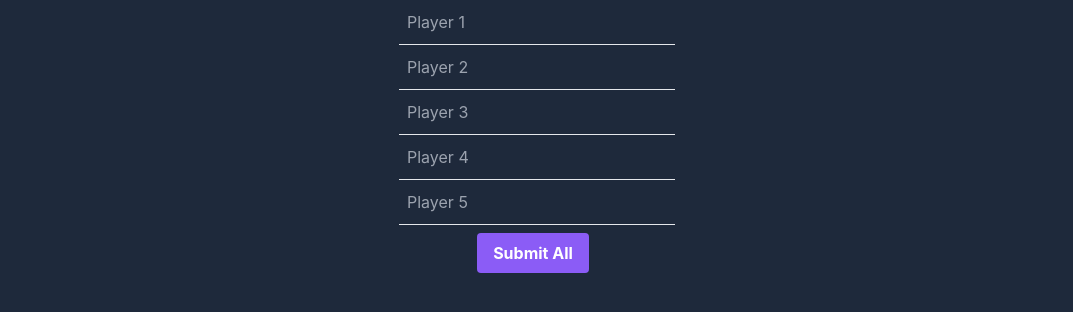
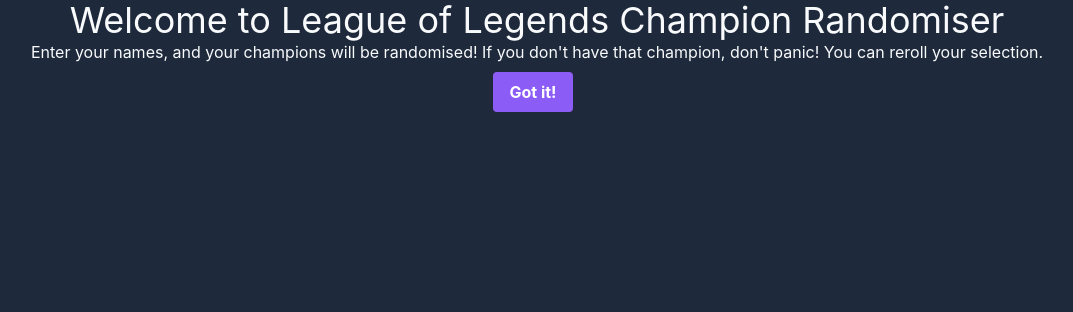
Before and after one commit to JakeSaterlay/FiveManSpiceV2, a React (Create React App) app: page / in a window 1280 px wide. Shown: the top 312 px of the page, without its empty margins (103-1176 px from the left). Built offline with nearby package versions, Linux system fonts and the light colour scheme.

Commit message:
added intro screen v1

```diff
--- a/src/App.js
+++ b/src/App.js
@@ -1,9 +1,28 @@
+import React, { Component } from "react";
 import logo from "./logo.svg";
 import "./App.css";
 import ChampionPicker from "./components/championPicker";
+import Intro from "./components/intro";
 
-function App() {
-	return <ChampionPicker />;
+class App extends Component {
+	state = {
+		showIntro: true,
+	};
+
+	handleShowIntroClick = () => {
+		this.setState({ showIntro: false });
+	};
+	render() {
+		return (
+			<div className="flex flex-col items-center bg-slate-800 h-screen w-screen">
+				<Intro
+					showIntro={this.state.showIntro}
+					onShowIntroClick={this.handleShowIntroClick}
+				/>
+				<ChampionPicker showSection={this.state.showIntro} />
+			</div>
+		);
+	}
 }
 
 export default App;
--- a/src/components/championPicker.jsx
+++ b/src/components/championPicker.jsx
@@ -183,7 +183,6 @@
 	}
 
 	handleNameChange = ({ currentTarget: input }) => {
-		console.log("Name Change", input.name);
 		const players = [...this.state.players];
 		const player = players.find((x) => x.id == input.name);
 		player.name = input.value;
@@ -191,7 +190,6 @@
 	};
 
 	handleReshuffle = (player) => {
-		console.log("Hello");
 		const players = [...this.state.players];
 		const submittedPlayer = players.find((x) => x.id == player.id);
 		// get random champion and splice
@@ -212,10 +210,11 @@
 			var index = champions.indexOf(randomChampion);
 			champions.splice(index, 1);
 
-			// get random role and splice
+			// if no roles, reset the array
 			if (roles.length === 0) {
 				roles = originalRoles;
 			}
+
 			var randomRole = roles[Math.floor(Math.random() * roles.length)];
 			var index = roles.indexOf(randomRole);
 			roles.splice(index, 1);
@@ -227,8 +226,9 @@
 
 	render() {
 		const { players } = this.state;
+		const display = this.props.showSection ? "none" : "";
 		return (
-			<div className="flex flex-col items-center bg-slate-800 h-screen w-screen">
+			<div style={{ display: display }}>
 				{this.state.submitted === false &&
 					players.map((player) => (
 						<Player
--- /dev/null
+++ b/src/components/intro.jsx
@@ -0,0 +1,24 @@
+import React from "react";
+const Intro = ({ showIntro, onShowIntroClick }) => {
+	console.log("SHOW INTRO: ", showIntro);
+	const display = !showIntro ? "none" : "";
+	return (
+		<div className="flex flex-col items-center" style={{ display: display }}>
+			<h1 className="text-4xl text-slate-50">
+				Welcome to League of Legends Champion Randomiser
+			</h1>
+			<p className="text-slate-50">
+				Enter your names, and your champions will be randomised! If you don't
+				have that champion, don't panic! You can reroll your selection.
+			</p>
+			<button
+				className="bg-violet-500 hover:bg-violet-700 text-white font-bold py-2 mr-2 mt-2 px-4 rounded"
+				onClick={() => onShowIntroClick()}
+			>
+				Got it!
+			</button>
+		</div>
+	);
+};
+
+export default Intro;
```
